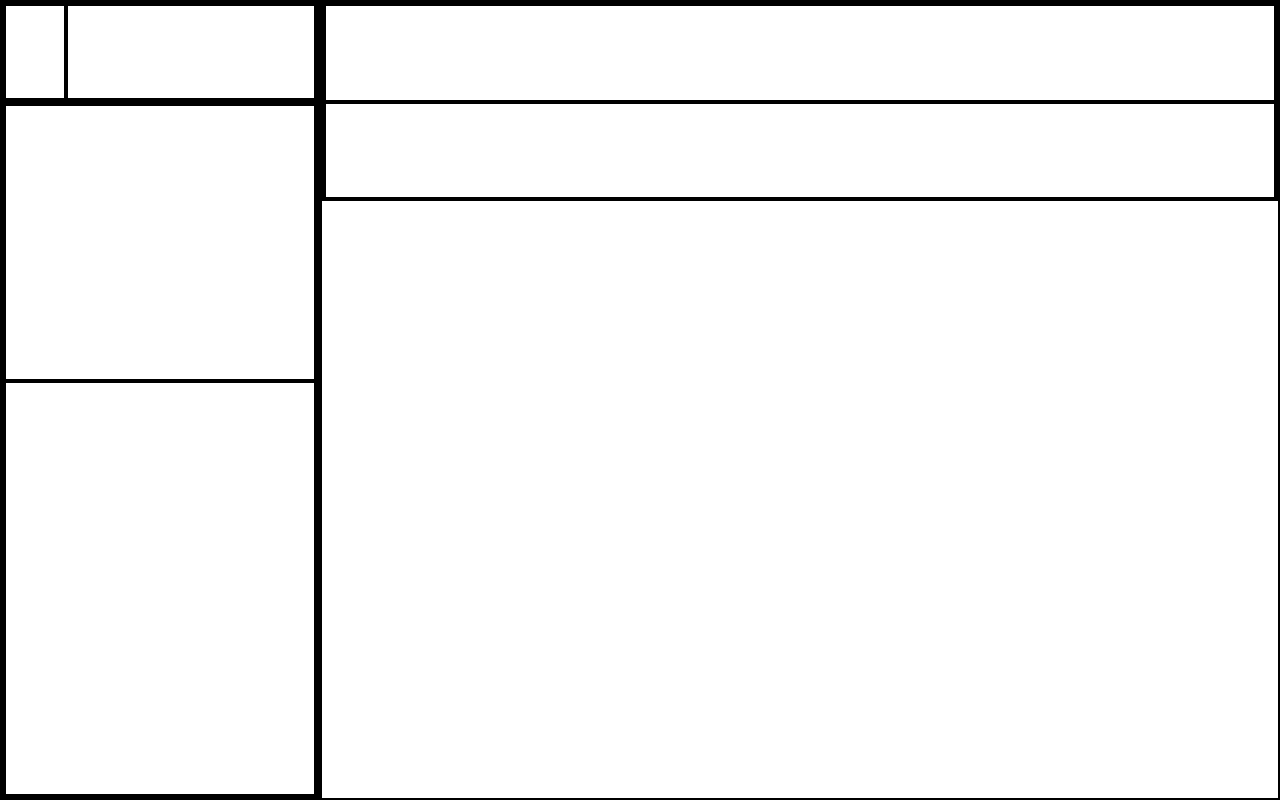
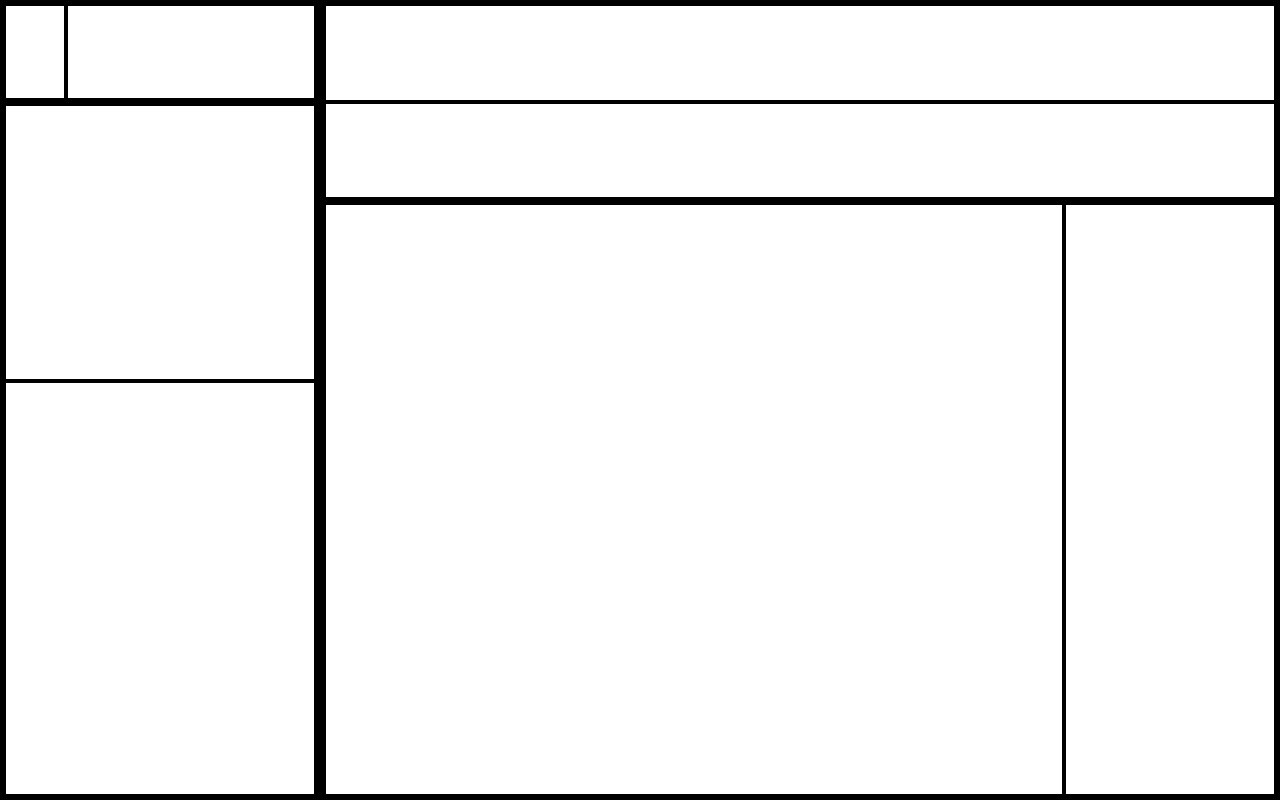
Before and after one commit to MouseTrap-codes/odin-admin-dashboard, a plain HTML site: page index.html in a window 1280 px wide. Drawn offline with Linux system fonts and the light colour scheme.

Commit message:
Complete high level layout

```diff
--- a/index.html
+++ b/index.html
@@ -50,8 +50,22 @@
             <!-- 3fr -->
             <!-- this will be a grid with two columns -->
             <div class="content">
-                <!-- 2fr -->
-                <div class="projects"></div>
+                <!-- 3.5fr -->
+                 <!-- this will be a grid with 3 rows  -->
+                <div class="projects">
+                    <!-- 1fr -->
+                    <div class="projects-row-1">
+
+                    </div>
+                    <!-- 1fr -->
+                    <div class="projects-row-2">
+
+                    </div>
+                    <!-- 1fr -->
+                    <div class="projects-row-3">
+
+                    </div>
+                </div>
                 <!-- 1fr -->
                 <div class="announcements"></div>
             </div>
--- a/styles.css
+++ b/styles.css
@@ -66,3 +66,19 @@
 .header-bottom {
     border: 2px solid;
 }
+
+.content {
+    display: grid;
+    grid-template-columns: 3.5fr 1fr;
+    border: 2px solid;
+}
+
+.projects {
+    display: grid;
+    border: 2px solid;
+}
+
+.announcements {
+    display: grid;
+    border: 2px solid;
+}
```
